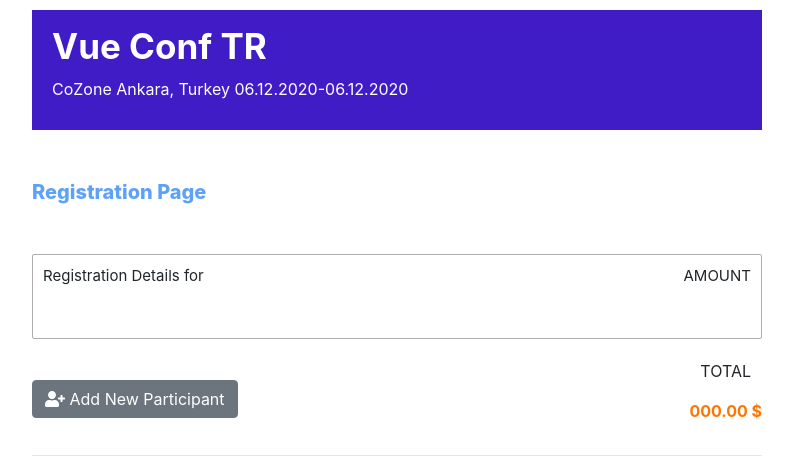
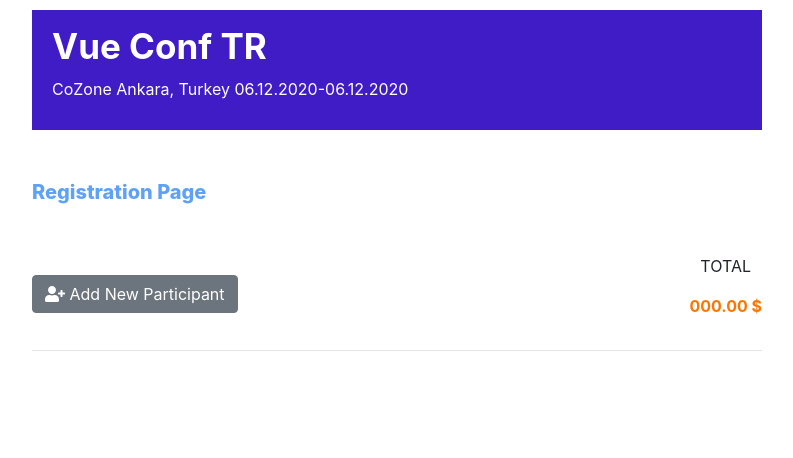
Before and after one commit to mehmeteyupoglu/meeting-manager, a React (Create React App) app in the folder meeting-manager/: page / in a window 1280 px wide. Shown: the top 458 px of the page, without its empty margins (243-1036 px from the left). Built offline with nearby package versions, Linux system fonts and the light colour scheme.

Commit message:
Refactor Homepage: delete unused actions

```diff
--- a/meeting-manager/src/containers/Homepage/Homepage.js
+++ b/meeting-manager/src/containers/Homepage/Homepage.js
@@ -5,15 +5,19 @@
 import { FontAwesomeIcon } from '@fortawesome/react-fontawesome'
 import { faUserPlus } from '@fortawesome/free-solid-svg-icons'
 import { StyledHome } from "./styles"
+import { connect } from "react-redux"
 
 const Homepage = (props) => {
+
     return (
-
         <StyledHome>
             <div>
                 <h1>Registration Page</h1>
-                <Details />
-
+                {
+                    props.registration.map(item => {
+                        return (<Details />)
+                    })
+                }
                 <div className="amount-button">
                     <Button color="secondary" tag={Link} to="/add-participant">
                         <FontAwesomeIcon icon={faUserPlus} />
@@ -30,4 +34,11 @@
     );
 }
 
-export default Homepage;
+const mapStateToProps = (state) => {
+    return {
+        appState: state.appReducer.appState,
+        registration: state.registration.registration
+    }
+}
+
+export default connect(mapStateToProps)(Homepage);
```
